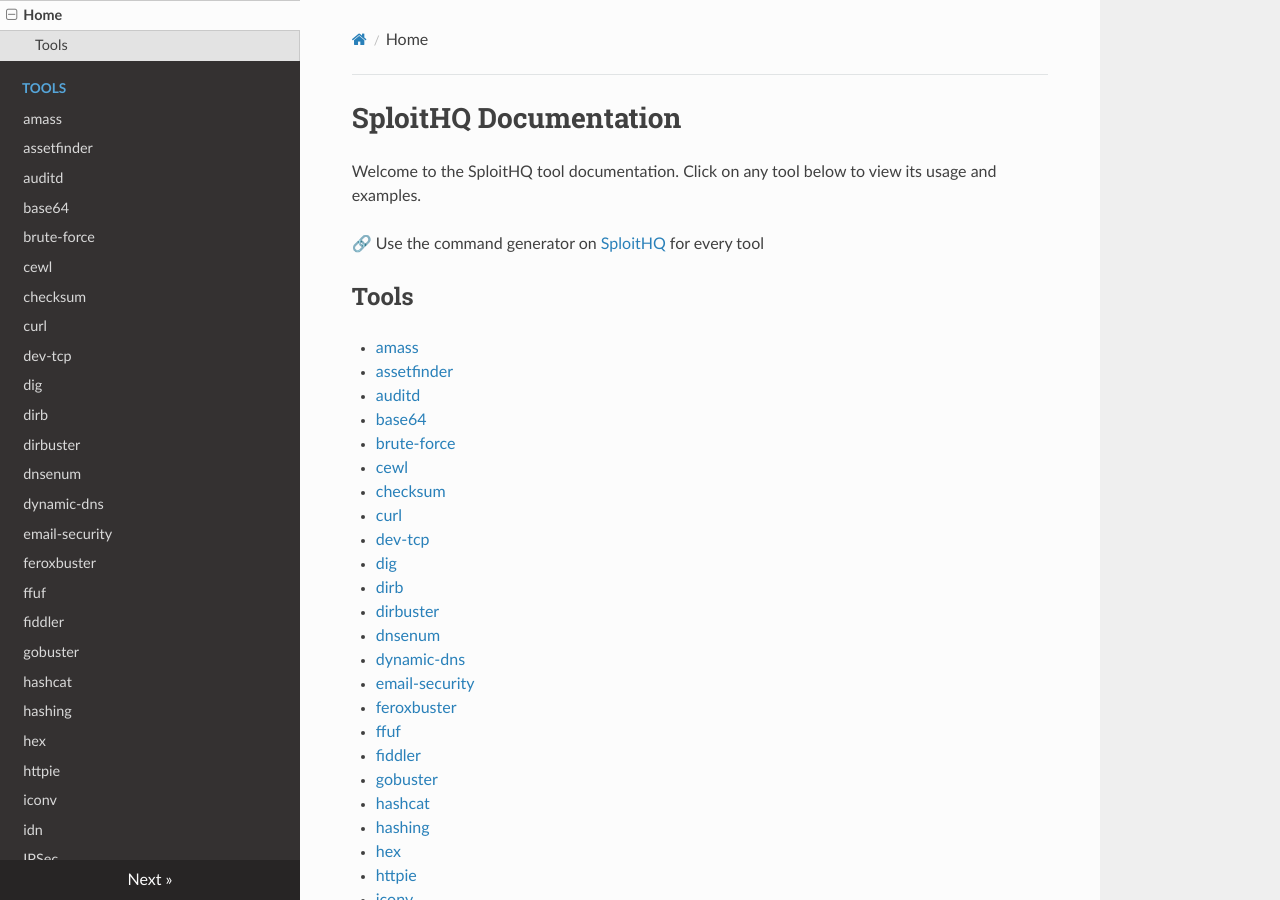
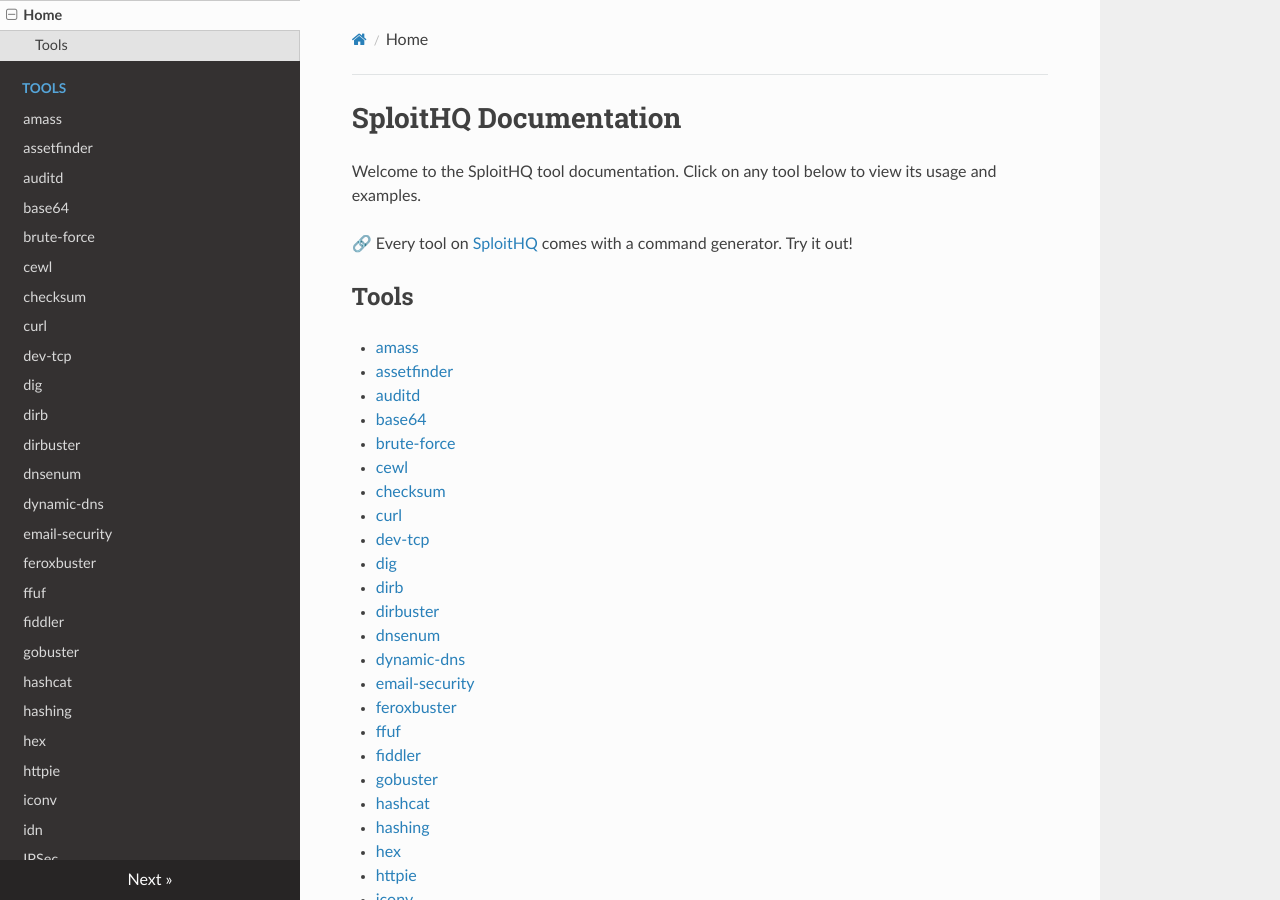
Before and after one commit to SploitHQ/sploithq-docs, an MkDocs documentation site: the page built from docs/index.md, in a window 1280 px wide and 900 px high. Built offline with MkDocs 1.6.1, drawn with Linux system fonts in a browser that asks for light colours; nearby versions of some CDN libraries.

Commit message:
Update index.md

```diff
--- a/docs/index.md
+++ b/docs/index.md
@@ -2,7 +2,7 @@
 
 Welcome to the SploitHQ tool documentation. Click on any tool below to view its usage and examples.
 
-🔗 Use the command generator on [SploitHQ](https://www.sploithq.com) for every tool
+🔗 Every tool on [SploitHQ](https://www.sploithq.com) comes with a command generator. Try it out!
 
 ## Tools
 - [amass](amass.md)
```
